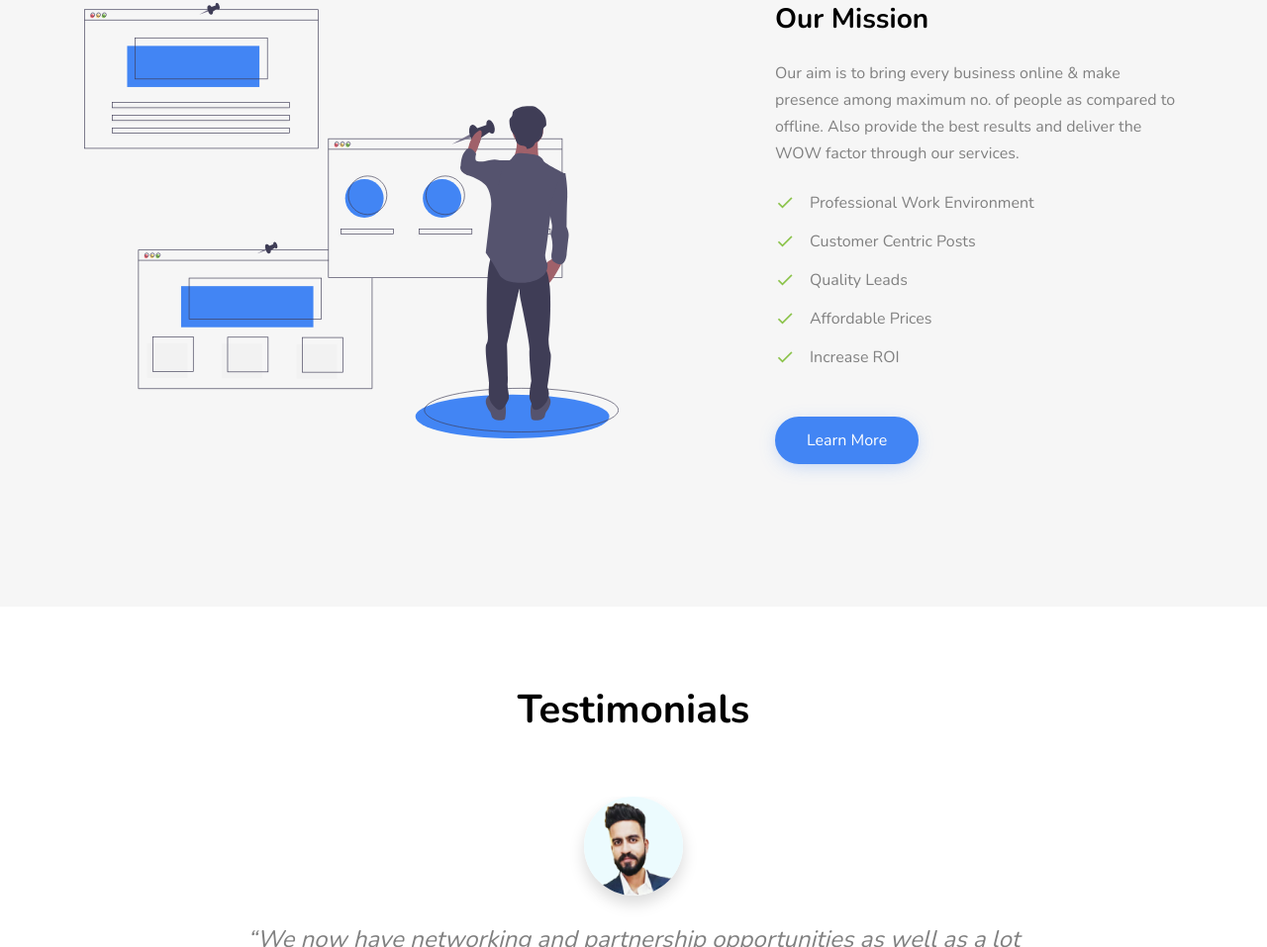
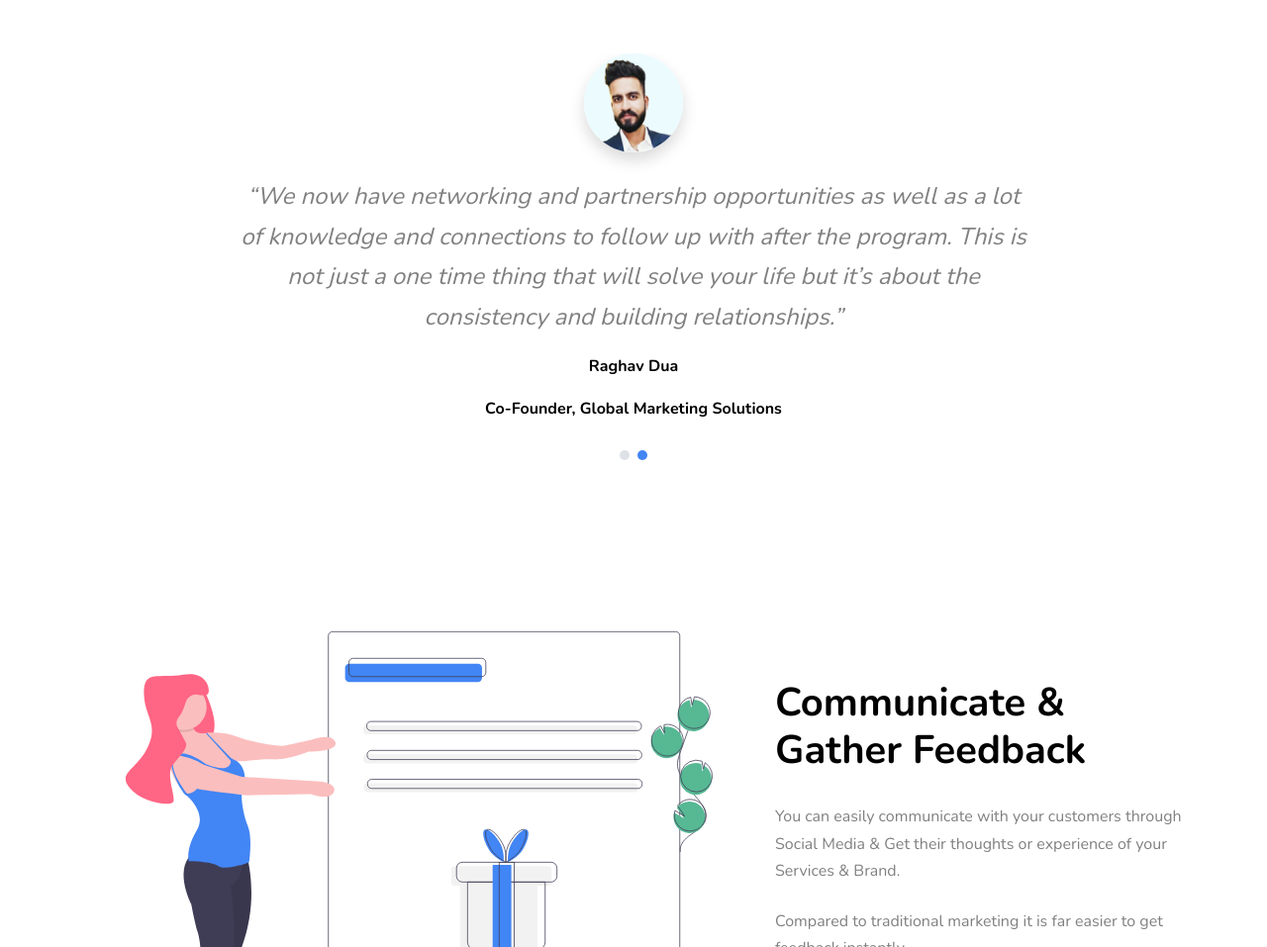
Before and after one commit to arungupta78/GMSWebsite, a plain HTML site: page index.html in a window 1280 px wide. Shown: the part 3268-4225 px from the top of the page at 99% size. Drawn offline with nearby package versions, Linux system fonts and the light colour scheme; files whose address does not match are found by name.

Commit message:
moved a section downwards & fixed horizontal scroll

```diff
--- a/css/style.css
+++ b/css/style.css
@@ -2006,3 +2006,7 @@ h1, h2, h3, h4, h5,
     font-size: 13px;
   }
 }
+
+body, html{
+  overflow-x: hidden;
+}
--- a/index.html
+++ b/index.html
@@ -4,7 +4,7 @@
 <head>
   <title>Global Marketing Solutions</title>
   <meta charset="utf-8">
-  <meta name="viewport" content="width=device-width, initial-scale=1, shrink-to-fit=no">
+  <meta name="viewport" content="width=device-width, initial-scale=1, maximum-scale=1 shrink-to-fit=no">
 
 
   <link href="https://fonts.googleapis.com/css?family=Nunito:300,400,700" rel="stylesheet">
@@ -232,7 +232,7 @@
 
     <div class="feature-big">
       <div class="container">
-        <div class="row mb-5 site-section">
+        <!-- <div class="row mb-5 site-section">
           <div class="col-lg-7" data-aos="fade-right">
             <img src="images/undraw_gift_card_6ekc.svg" alt="Image" class="img-fluid">
           </div>
@@ -242,7 +242,7 @@
               experience of your Services & Brand.</p>
             <p>Compared to traditional marketing it is far easier to get feedback instantly. </p>
 
-            <!-- <div class="author-box" data-aos="fade-left">
+            <div class="author-box" data-aos="fade-left">
               <div class="d-flex mb-4">
                 <div class="mr-3">
                   <img src="images/user-png-icon-male-user-icon-512.png" alt="Image" class="img-fluid rounded-circle">
@@ -254,9 +254,9 @@
               </div>
               <blockquote>&ldquo;Lorem ipsum dolor sit amet, consectetur adipisicing elit. Ducimus vitae ipsa asperiores
                 inventore aperiam iure?&rdquo;</blockquote>
-            </div> -->
+            </div>
           </div>
-        </div>
+        </div> -->
 
         <!-- <div class="mt-5 row mb-5 site-section ">
           <div class="col-lg-7 order-1 order-lg-2" data-aos="fade-left">
@@ -310,7 +310,7 @@
           </div>
         </div> -->
 
-        <div class="mt-5 row mb-5 site-section ">
+        <div class="row mb-5 site-section " style="padding-top: 0px;">
           <div class="col-lg-7 order-1 order-lg-2" data-aos="fade-left">
             <img src="images/undraw_metrics_gtu7.svg" alt="Image" class="img-fluid">
           </div>
@@ -625,7 +625,39 @@
 
         </div>
       </div>
+
     </div> -->
+
+    <div class="feature-big">
+      <div class="container">
+        <div class="row mb-5 site-section">
+          <div class="col-lg-7" data-aos="fade-right">
+            <img src="images/undraw_gift_card_6ekc.svg" alt="Image" class="img-fluid">
+          </div>
+          <div class="col-lg-5 pl-lg-5 ml-auto mt-md-5">
+            <h2 class="text-black">Communicate & Gather Feedback</h2>
+            <p class="mb-4">You can easily communicate with your customers through Social Media & Get their thoughts or
+              experience of your Services & Brand.</p>
+            <p>Compared to traditional marketing it is far easier to get feedback instantly. </p>
+
+            <!-- <div class="author-box" data-aos="fade-left">
+              <div class="d-flex mb-4">
+                <div class="mr-3">
+                  <img src="images/user-png-icon-male-user-icon-512.png" alt="Image" class="img-fluid rounded-circle">
+                </div>
+                <div class="mr-auto text-black">
+                  <strong class="font-weight-bold mb-0">Arjun Gupta</strong> <br>
+                  Co-Founder, Global Marketing Solutions
+                </div>
+              </div>
+              <blockquote>&ldquo;Lorem ipsum dolor sit amet, consectetur adipisicing elit. Ducimus vitae ipsa asperiores
+                inventore aperiam iure?&rdquo;</blockquote>
+            </div> -->
+          </div>
+        </div>
+      </div>
+    </div>
+
 
     <div class="site-section" id="contact_us">
       <div class="container">
```
